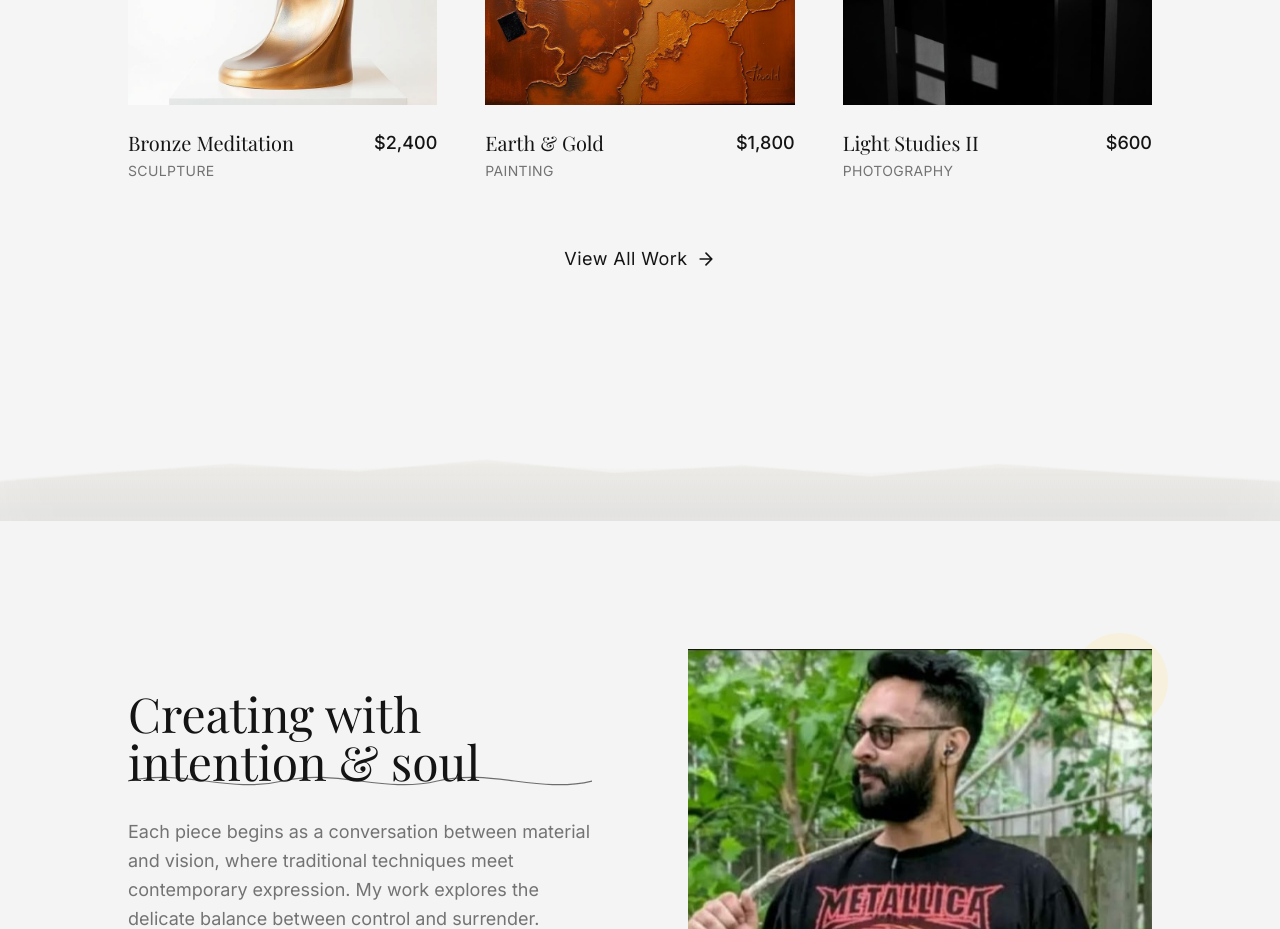
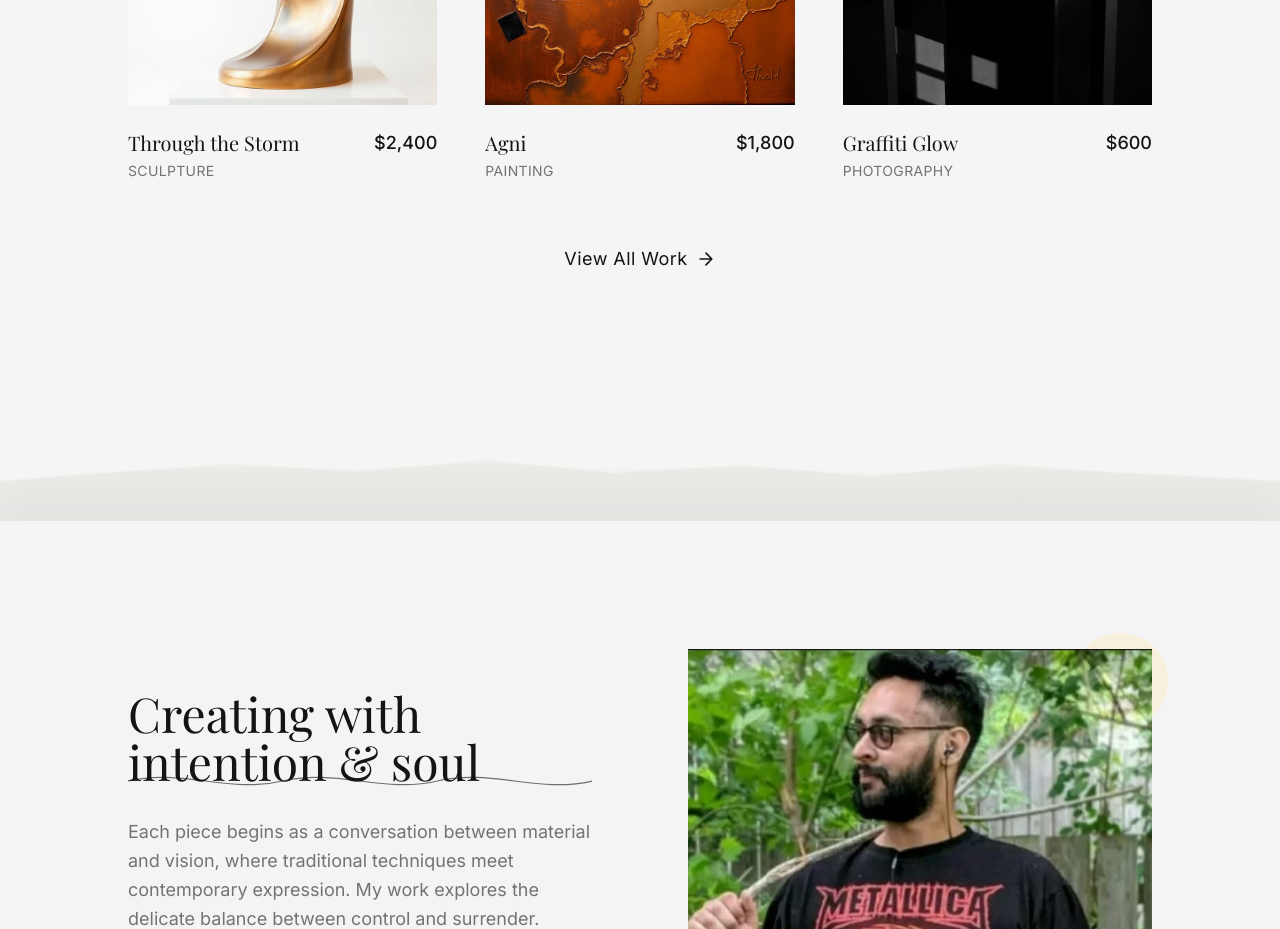
Before and after one commit to harpreetsingh750/canvas-scroll, a React (Vite) app: page / in a window 1280 px wide. Shown: the part 1460-2389 px from the top of the page. Built offline with nearby package versions, Linux system fonts and the light colour scheme.

Commit message:
Update homepage featured works
Replace Bronze Meditation, Earth & Gold, and Light Studies II with Through the Storm, Agni, and Graffiti Glow on the homepage.

```diff
--- a/src/components/FeaturedWork.tsx
+++ b/src/components/FeaturedWork.tsx
@@ -7,21 +7,21 @@ const FeaturedWork = () => {
   const artworks = [
     {
       id: 1,
-      title: "Bronze Meditation",
+      title: "Through the Storm",
       category: "Sculpture",
       image: sculptureImage,
       price: "$2,400"
     },
     {
       id: 2,
-      title: "Earth & Gold",
+      title: "Agni",
       category: "Painting",
       image: paintingImage,
       price: "$1,800"
     },
     {
       id: 3,
-      title: "Light Studies II",
+      title: "Graffiti Glow",
       category: "Photography",
       image: photoImage,
       price: "$600"
```
